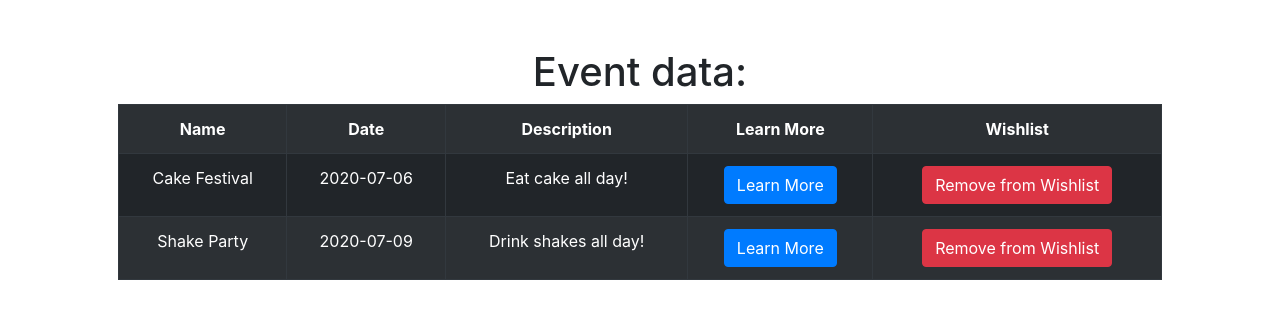
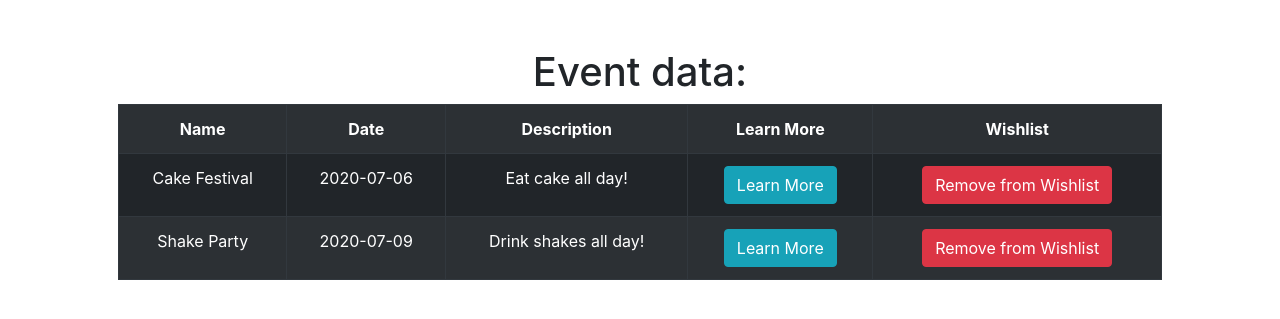
Before and after one commit to zarakhanna/cs50_final_project, a Flask app: page /browse in a window 1280 px wide. Shown: the part 76-395 px from the top of the page. Run offline with Flask 2, Linux system fonts and the light colour scheme; a user stored in the database is signed in; data comes from the database, SQL or seed files in the repository; both versions use the stored data as it was after the commit; some libraries are stand-ins or nearby versions.

Commit message:
Updated title to match page functionality

```diff
--- a/templates/browse.html
+++ b/templates/browse.html
@@ -1,7 +1,7 @@
 {% extends "layout.html" %}
 
 {% block title %}
-    $tock50
+    Browse
 {% endblock %}
 
 
@@ -21,11 +21,11 @@
                 <td>{{row['name']}}</td>
                 <td>{{row['date']}}</td>
                 <td>{{row['short_description']}}</td>
-                <td><a class="btn btn-primary" href="/event/{{row['id_event']}}">Learn More</a></td>
+                <td><a class="btn btn-info" href="/event/{{row['id_event']}}">Learn More</a></td>
                 {% if row['id_user'] %}
                 <td><a class="btn btn-danger" href="/wishlist/remove/{{row['id_event']}}">Remove from Wishlist</a></td>
                 {% else %}
-                <td><a class="btn btn-primary" href="/wishlist/add/{{row['id_event']}}">Add to Wishlist</a></td>
+                <td><a class="btn btn-info" href="/wishlist/add/{{row['id_event']}}">Add to Wishlist</a></td>
                 {% endif %}
             </tr>
             {% endfor %}
--- a/templates/event.html
+++ b/templates/event.html
@@ -1,7 +1,7 @@
 {% extends "layout.html" %}
 
 {% block title %}
-    $tock50
+    Event
 {% endblock %}
 
 
--- a/templates/login.html
+++ b/templates/login.html
@@ -13,6 +13,6 @@
         <div class="form-group">
             <input class="form-control" name="password" placeholder="Password" type="password">
         </div>
-        <button class="btn btn-primary" type="submit">Log In</button>
+        <button class="btn btn-success" type="submit">Log In</button>
     </form>
 {% endblock %}
--- a/templates/random.html
+++ b/templates/random.html
@@ -1,7 +1,7 @@
 {% extends "layout.html" %}
 
 {% block title %}
-    $tock50
+    Random
 {% endblock %}
 
 
--- a/templates/wishlist.html
+++ b/templates/wishlist.html
@@ -1,7 +1,7 @@
 {% extends "layout.html" %}
 
 {% block title %}
-    $tock50
+    Wishlist
 {% endblock %}
 
 
```
Also changed, not shown: celby.db.
